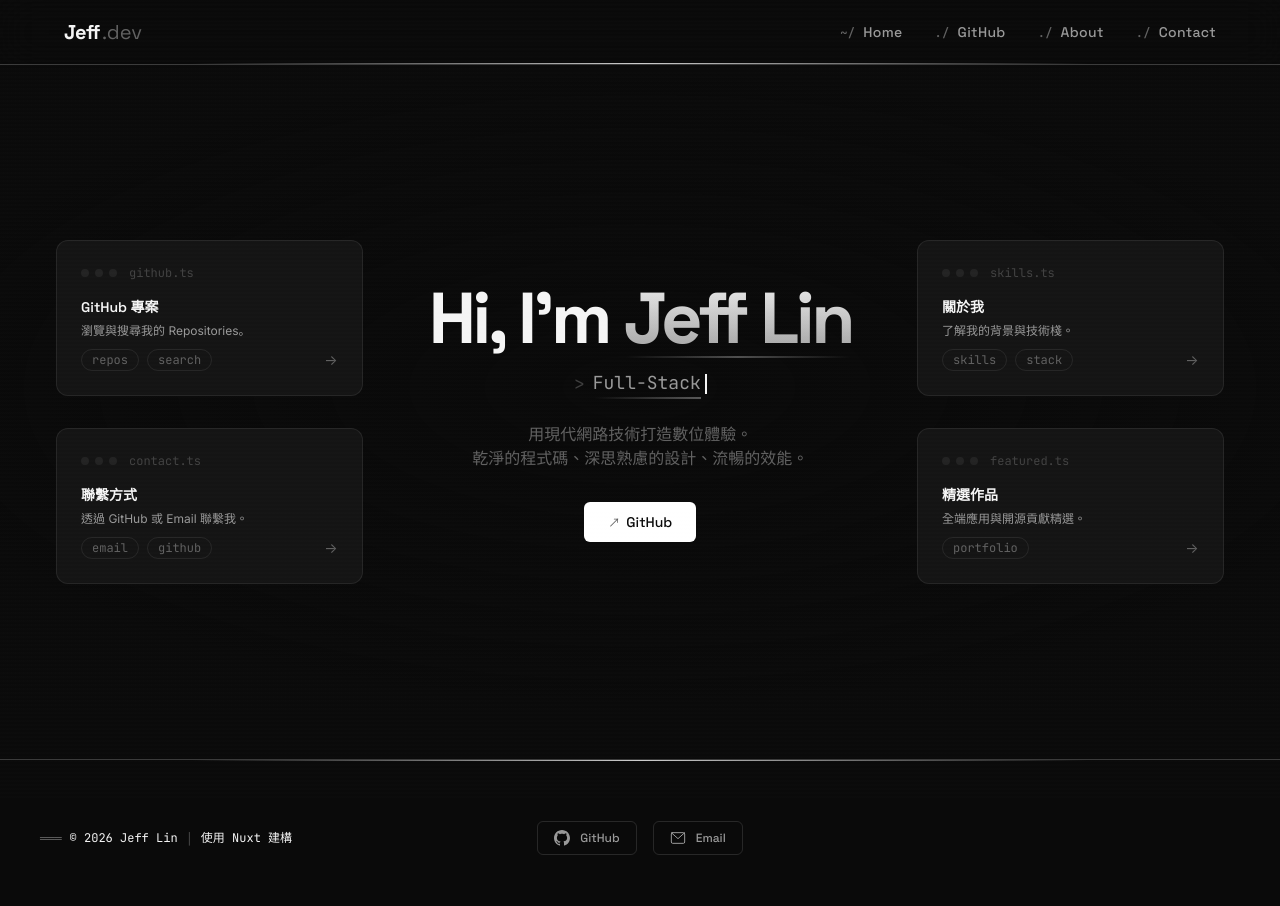
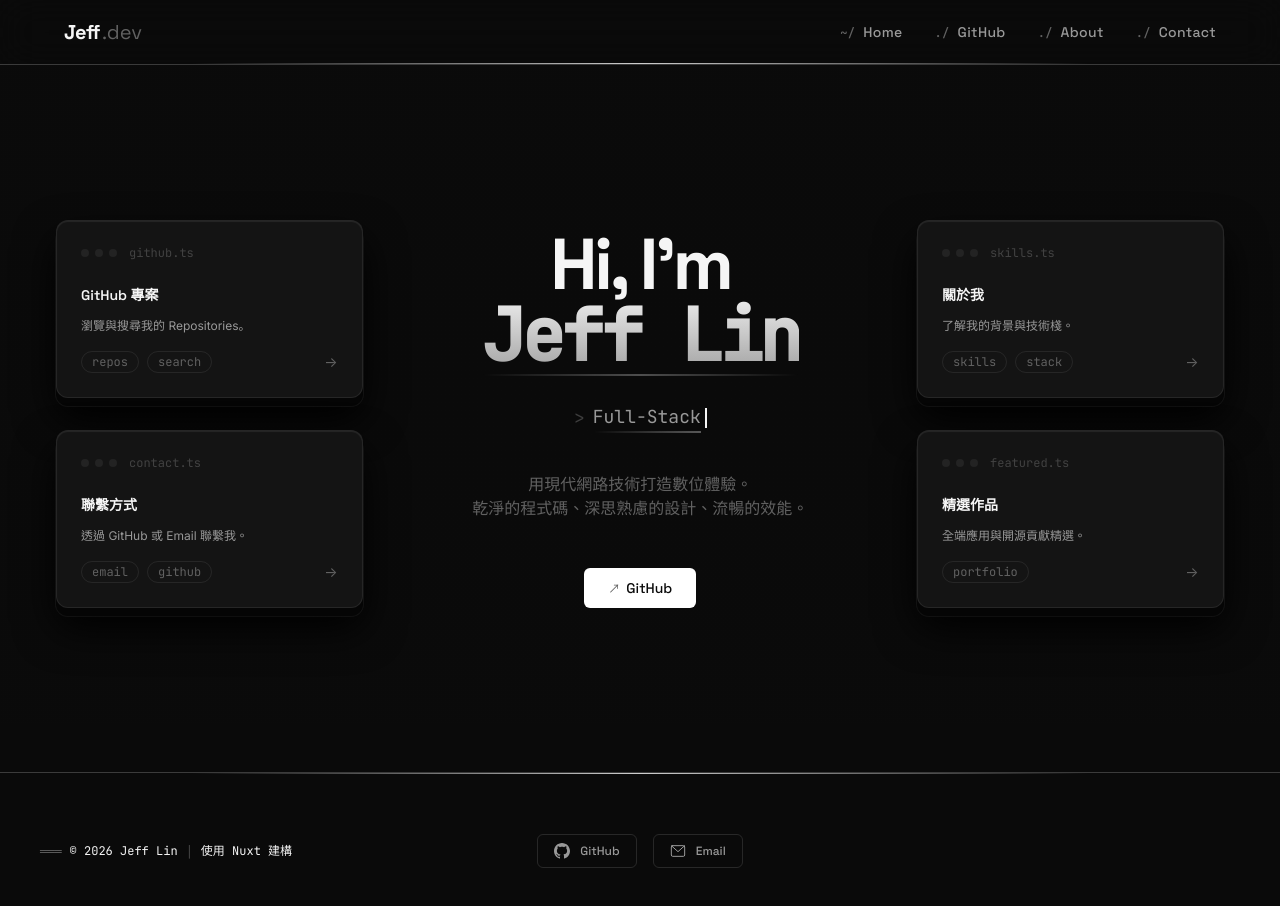
Before and after one commit to JeffLin0225/JeffLin.dev, a Nuxt app: page / in a window 1280 px wide. Shown: the top 906 px of the page. Built offline with nearby package versions, Linux system fonts and the light colour scheme.

Commit message:
style:樣式微調

```diff
--- a/app/app.vue
+++ b/app/app.vue
@@ -1,5 +1,5 @@
 <template>
-  <div class="min-h-screen bg-surface-primary scanline-overlay">
+  <div class="min-h-screen bg-surface-primary">
     <NuxtRouteAnnouncer />
     <NuxtLayout>
       <NuxtPage />
--- a/app/components/home/HeroSection.vue
+++ b/app/components/home/HeroSection.vue
@@ -1,8 +1,7 @@
 <template>
-  <section id="hero-section" class="relative overflow-hidden pt-32 pb-24 md:pt-44 md:pb-32">
+  <section id="hero-section" class="relative overflow-hidden pt-32 pb-24 md:pt-40 md:pb-28">
     <!-- Grid background -->
     <div class="absolute inset-0 pointer-events-none" aria-hidden="true">
-      <div class="absolute inset-0 grid-bg animate-grid-pulse" />
       <div class="absolute inset-0 bg-radial-fade" />
     </div>
 
@@ -32,14 +31,14 @@
 
         <!-- Center Piece: Self Introduction -->
         <div class="hero-center flex flex-col items-center justify-center">
-          <h1 class="font-display text-4xl md:text-5xl lg:text-7xl font-bold tracking-tighter leading-[1.05] mb-4 animate-fade-up stagger-1">
+          <h1 class="font-display text-4xl md:text-5xl lg:text-7xl font-bold tracking-tighter leading-[1.05] mb-8 animate-fade-up stagger-1">
             Hi, I'm
-            <span class="relative inline-block group cursor-default">
-              <span class="bg-clip-text text-transparent bg-gradient-to-b from-text-primary to-text-secondary transition-all duration-700 group-hover:from-white group-hover:to-text-primary group-hover:tracking-wide">Jeff Lin</span>
+            <span class="relative inline-block group cursor-default whitespace-nowrap">
+              <span class="bg-clip-text text-transparent bg-gradient-to-b from-text-primary to-text-secondary transition-all duration-700 font-mono">{{ scrambledName }}</span>
               <span class="absolute -bottom-1 left-0 w-full h-[2px] bg-gradient-to-r from-transparent via-border-accent to-transparent opacity-70 transition-opacity duration-700 group-hover:opacity-100" />
             </span>
           </h1>
-          <div class="font-mono text-base md:text-lg text-text-secondary mb-6 animate-fade-up stagger-2 h-7 flex items-center justify-center">
+          <div class="font-mono text-base md:text-lg text-text-secondary mb-10 animate-fade-up stagger-2 h-7 flex items-center justify-center">
             <span class="text-text-muted/60 mr-2">&gt;</span>
             <span class="relative inline-block pb-0.5">
               {{ displayedText }}
@@ -47,7 +46,7 @@
             </span>
             <span class="inline-block w-[2px] h-5 bg-text-primary ml-1 animate-blink" />
           </div>
-          <p class="text-text-muted text-sm md:text-base font-light max-w-md mx-auto mb-8 animate-fade-up stagger-3">
+          <p class="text-text-muted text-sm md:text-base font-light max-w-md mx-auto mb-12 leading-relaxed animate-fade-up stagger-3">
             用現代網路技術打造數位體驗。
             <br class="hidden md:block" />
             乾淨的程式碼、深思熟慮的設計、流暢的效能。
@@ -97,6 +96,29 @@
 
 <script setup lang="ts">
 const displayedText = ref('')
+const originalName = 'Jeff Lin'
+const scrambledName = ref(originalName)
+let scrambleInterval: ReturnType<typeof setInterval> | null = null
+const letters = 'ABCDEFGHIJKLMNOPQRSTUVWXYZ0123456789@#$%&*<>'
+
+const startScramble = () => {
+  let iteration = 0
+  if (scrambleInterval) clearInterval(scrambleInterval)
+
+  scrambleInterval = setInterval(() => {
+    scrambledName.value = originalName.split('').map((letter, index) => {
+      if(index < iteration) {
+        return originalName[index]
+      }
+      return letters[Math.floor(Math.random() * letters.length)]
+    }).join('')
+
+    if(iteration >= originalName.length) {
+      if (scrambleInterval) clearInterval(scrambleInterval)
+    }
+    iteration += 1 / 3
+  }, 45)
+}
 const phrases = [
   'Full-Stack Developer 全端開發',
   'Vue / Nuxt 愛好者',
@@ -130,18 +152,18 @@ const tick = () => {
     timeoutId = setTimeout(tick, 20)
   }
 }
-onMounted(() => { timeoutId = setTimeout(tick, 800) })
-onUnmounted(() => { if (timeoutId) clearTimeout(timeoutId) })
+onMounted(() => {
+  startScramble()
+  timeoutId = setTimeout(tick, 800)
+})
+onUnmounted(() => {
+  if (timeoutId) clearTimeout(timeoutId)
+  if (scrambleInterval) clearInterval(scrambleInterval)
+})
 </script>
 
 <style scoped>
-.grid-bg {
-  background-image:
-    linear-gradient(var(--border-subtle) 1px, transparent 1px),
-    linear-gradient(90deg, var(--border-subtle) 1px, transparent 1px);
-  background-size: 60px 60px;
-  opacity: 0.04;
-}
+
 .bg-radial-fade {
   background: radial-gradient(ellipse 60% 50% at 50% 50%, transparent 0%, var(--bg-primary) 100%);
 }
@@ -162,7 +184,7 @@ onUnmounted(() => { if (timeoutId) clearTimeout(timeoutId) })
   grid-column: 2;
   grid-row: 1 / 3;
   text-align: center;
-  padding: 2rem 1rem;
+  padding: 0.25rem 1rem;
 }
 
 /* ─── Card Base (Premium Hacker UI/UX) ─── */
@@ -202,6 +224,13 @@ onUnmounted(() => { if (timeoutId) clearTimeout(timeoutId) })
   display: flex;
   flex-direction: column;
   justify-content: space-between;
+  /* 超厚 3D Effect by Default */
+  box-shadow:
+    0 8px 0 0 #050505,
+    0 8px 0 1px rgba(255, 255, 255, 0.05),
+    0 20px 40px rgba(0, 0, 0, 1),
+    inset 0 1px 1px rgba(255, 255, 255, 0.08);
+  transform: translateY(-4px);
   transition:
     border-color 400ms ease,
     transform 400ms cubic-bezier(0.16, 1, 0.3, 1),
@@ -234,9 +263,13 @@ onUnmounted(() => { if (timeoutId) clearTimeout(timeoutId) })
 
 /* Hover effects */
 .nav-card:hover .card-inner {
-  border-color: var(--border-strong);
-  transform: translateY(-6px) scale(1.01);
-  box-shadow: 0 16px 40px -8px hsla(0, 0%, 0%, 0.8), inset 0 1px 0 rgba(255,255,255,0.05);
+  border-color: var(--border-accent);
+  transform: translateY(-12px);
+  box-shadow:
+    0 12px 0 0 #050505,
+    0 12px 0 1px rgba(255, 255, 255, 0.08),
+    0 30px 50px rgba(0, 0, 0, 1),
+    inset 0 1px 2px rgba(255, 255, 255, 0.15);
 }
 .nav-card:hover .card-inner::after {
   opacity: 1; /* Fade in spotlight */
```
